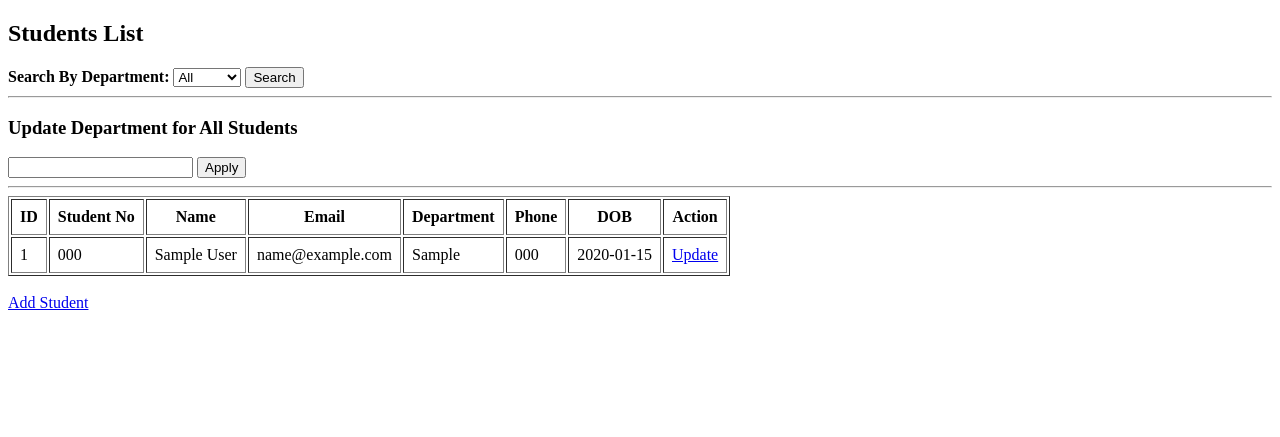
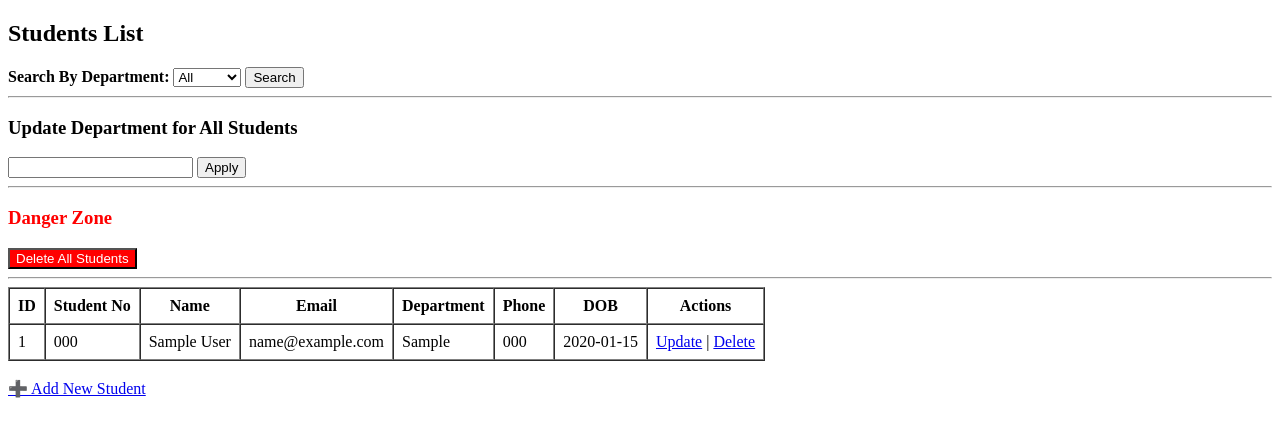
Before and after one commit to MUS3b9/student-registration-system, a PHP site: page /students.php in a window 1280 px wide. Shown: the top 437 px of the page. Run offline with PHP 8.4, Linux system fonts and the light colour scheme; tables that the repository leaves empty hold one stand-in row (values such as "Sample post").

Commit message:
Add student deletion features and update students page

```diff
--- a/students.php
+++ b/students.php
@@ -1,10 +1,10 @@
 <?php
 include "db_connection.php";
 
-/* Departments */
+/* جلب التخصصات */
 $departments = mysqli_query($conn, "SELECT DISTINCT department FROM students");
 
-/* Filter */
+/* فلترة */
 $selected_department = "";
 $sql = "SELECT * FROM students";
 
@@ -19,13 +19,13 @@ $result = mysqli_query($conn, $sql);
 <!DOCTYPE html>
 <html>
 <head>
-    <title>Students</title>
+    <title>Students List</title>
 </head>
 <body>
 
 <h2>Students List</h2>
 
-<!-- Filter -->
+<!-- 🔍 Filter -->
 <form method="GET">
     <strong>Search By Department:</strong>
     <select name="department">
@@ -42,7 +42,7 @@ $result = mysqli_query($conn, $sql);
 
 <hr>
 
-<!-- Update All -->
+<!-- 🔄 Update all departments -->
 <h3>Update Department for All Students</h3>
 <form method="POST" action="update_all_departments.php">
     <input type="text" name="new_department" required>
@@ -51,7 +51,19 @@ $result = mysqli_query($conn, $sql);
 
 <hr>
 
-<table border="1" cellpadding="8">
+<!-- 🚨 Danger Zone -->
+<h3 style="color:red;">Danger Zone</h3>
+<form method="POST" action="delete_all_students.php"
+      onsubmit="return confirm('Are you sure you want to delete ALL students?');">
+    <button type="submit" style="background:red;color:white;">
+        Delete All Students
+    </button>
+</form>
+
+<hr>
+
+<!-- 📋 Table -->
+<table border="1" cellpadding="8" cellspacing="0">
 <tr>
     <th>ID</th>
     <th>Student No</th>
@@ -60,7 +72,7 @@ $result = mysqli_query($conn, $sql);
     <th>Department</th>
     <th>Phone</th>
     <th>DOB</th>
-    <th>Action</th>
+    <th>Actions</th>
 </tr>
 
 <?php while ($s = mysqli_fetch_assoc($result)) { ?>
@@ -74,6 +86,11 @@ $result = mysqli_query($conn, $sql);
     <td><?php echo $s['birth_date']; ?></td>
     <td>
         <a href="edit_student.php?id=<?php echo $s['id']; ?>">Update</a>
+        |
+        <a href="delete_student.php?id=<?php echo $s['id']; ?>"
+           onclick="return confirm('Are you sure you want to delete this student?');">
+           Delete
+        </a>
     </td>
 </tr>
 <?php } ?>
@@ -81,7 +98,7 @@ $result = mysqli_query($conn, $sql);
 </table>
 
 <br>
-<a href="index.html">Add Student</a>
+<a href="index.html">➕ Add New Student</a>
 
 </body>
 </html>
```
Also changed, not shown: delete_all_students.php (added, +7 -0 lines), delete_student.php (added, +9 -0 lines).
